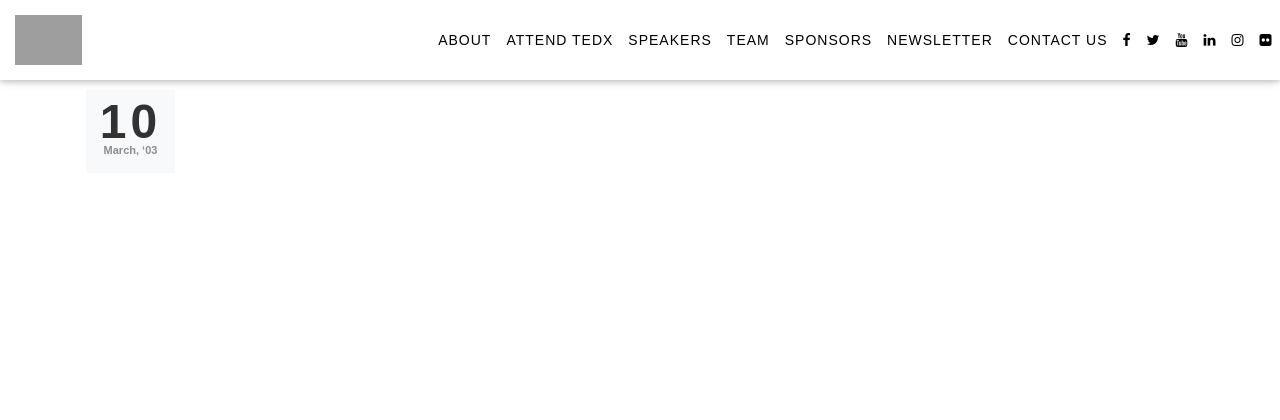
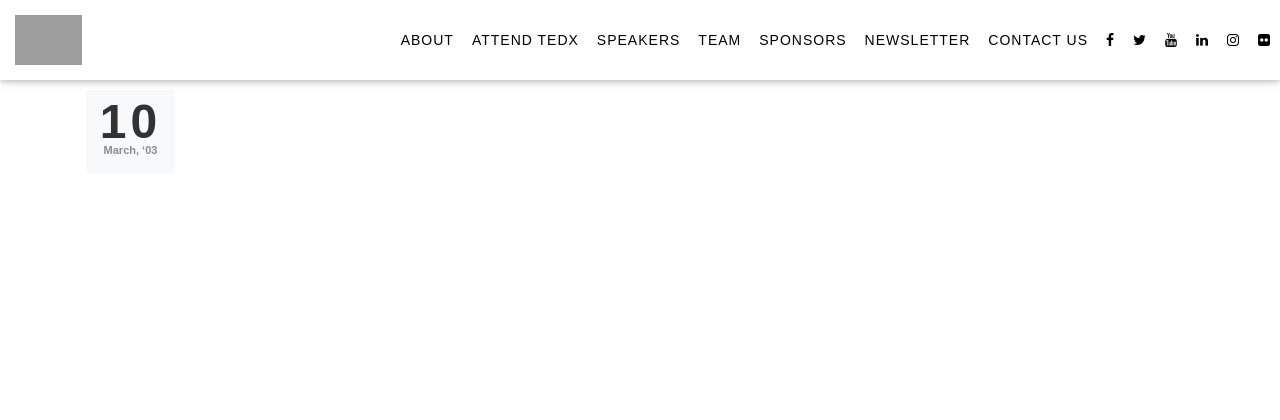
Before and after one commit to amarvsingh/TEDx19, a PHP site: page /blog.html in a window 1280 px wide. Shown: the top 420 px of the page. Run offline with PHP 8.4, Linux system fonts and the light colour scheme; some libraries are stand-ins or nearby versions; grey boxes are pictures that could not be loaded.

Commit message:
Update style.css

```diff
--- a/css/style.css
+++ b/css/style.css
@@ -243,8 +243,8 @@ footer {
     text-transform: uppercase;
     -webkit-transition: all 0.4s ease-in-out;
     transition: all 0.4s ease-in-out;
-    padding-right:7.5px;
-	 padding-left:7.5px;
+    padding-right:9px;
+	 padding-left:9px;
 
 }
 
```
